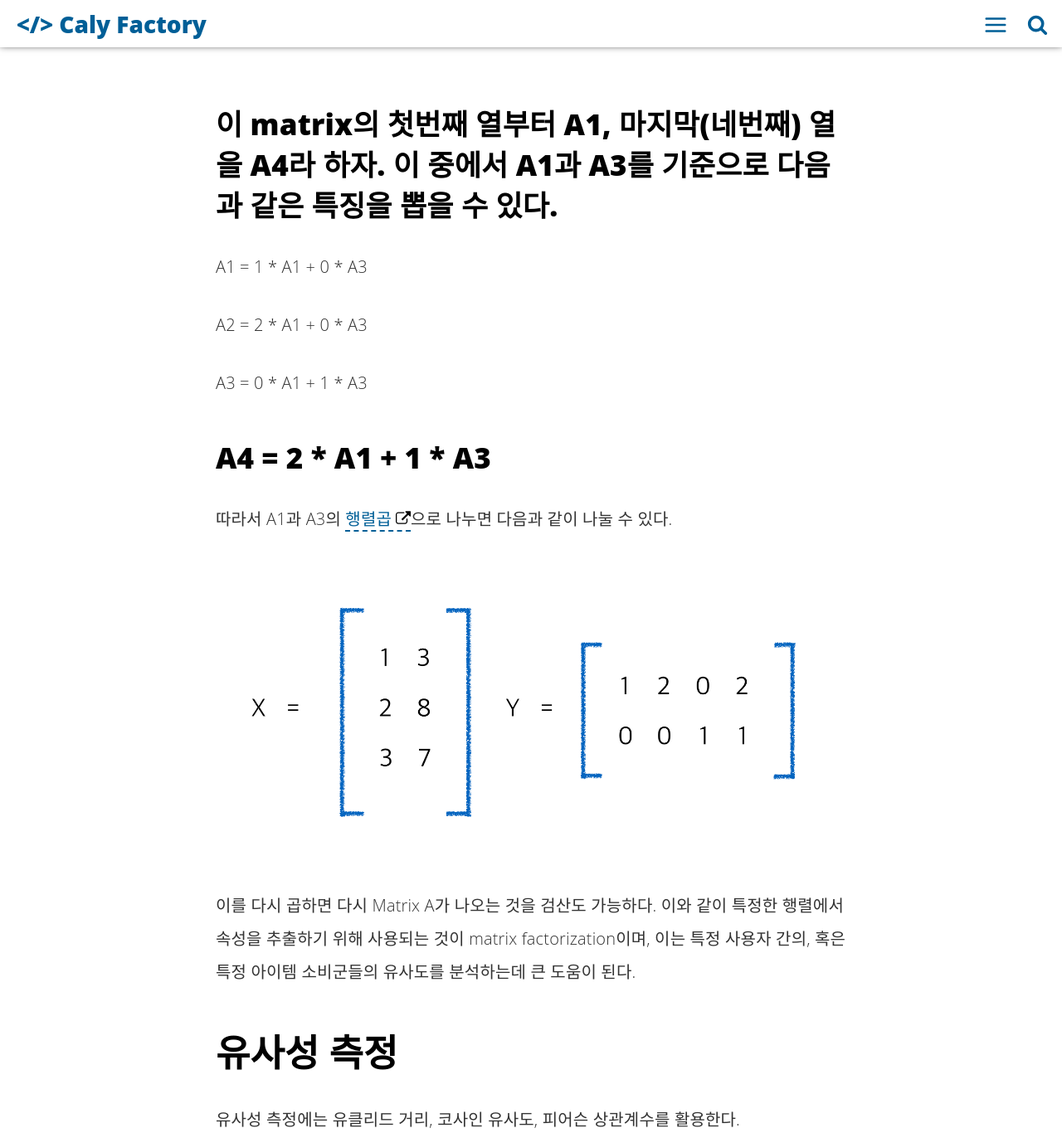
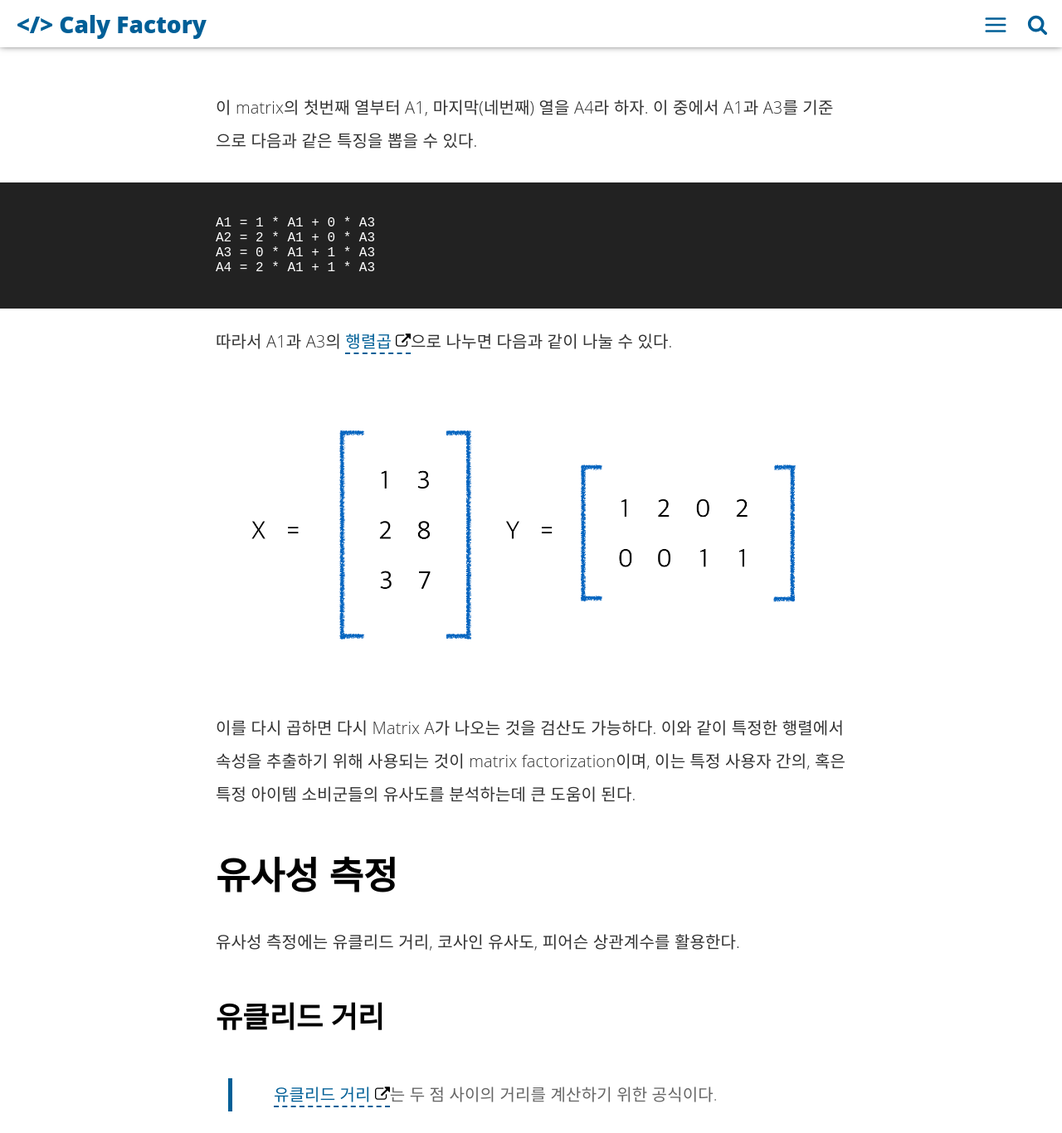
Before and after one commit to CalyFactory/CalyFactory.github.io, a Jekyll site: the page built from _posts/2017-01-27-추천시스템이란?[2].md, in a window 1280 px wide and 1400 px high, scrolled down 2186 px, cut to the strip 0-1366 px from the top of the window. Shown: the whole strip at 83% size. Built offline with Jekyll 4.4.1, drawn with Linux system fonts in a browser that asks for light colours; comment, search, counter and statistics services are not loaded; some of the changed text lies outside the part shown.

Commit message:
Update posting

```diff
--- a/_posts/2017-01-27-추천시스템이란?[2].md
+++ b/_posts/2017-01-27-추천시스템이란?[2].md
@@ -33,15 +33,13 @@ Non-negative matrix factorization
 ![Matrix A](https://github.com/CalyFactory/CalyFactory.github.io/blob/master/assets/img/refgjin/post3_A.png?raw=true)
 
 이 matrix의 첫번째 열부터 A1, 마지막(네번째) 열을 A4라 하자. 이 중에서 A1과 A3를 기준으로 다음과 같은 특징을 뽑을 수 있다.
----
+
+~~~
 A1 = 1 * A1 + 0 * A3
-
 A2 = 2 * A1 + 0 * A3
-
 A3 = 0 * A1 + 1 * A3
-
 A4 = 2 * A1 + 1 * A3
----
+~~~
 
 따라서 A1과 A3의 [행렬곱](https://en.wikipedia.org/wiki/Matrix_decomposition)으로 나누면 다음과 같이 나눌 수 있다.
 
@@ -55,20 +53,26 @@ A4 = 2 * A1 + 1 * A3
 
 유사성 측정에는 유클리드 거리, 코사인 유사도, 피어슨 상관계수를 활용한다.
 
-![Euclidean distance](https://wikimedia.org/api/rest_v1/media/math/render/svg/dc0281a964ec758cca02ab9ef91a7f54ac00d4b7)
 유클리드 거리
 ---
 >[유클리드 거리](https://ko.wikipedia.org/wiki/%EC%9C%A0%ED%81%B4%EB%A6%AC%EB%93%9C_%EA%B1%B0%EB%A6%AC)는 두 점 사이의 거리를 계산하기 위한 공식이다.
 
-![Cosine Similarity](https://wikimedia.org/api/rest_v1/media/math/render/svg/a71c4add4abded66efd42b202c76f6a59944a587)
+![Euclidean distance](https://wikimedia.org/api/rest_v1/media/math/render/svg/dc0281a964ec758cca02ab9ef91a7f54ac00d4b7)
+
+
 
 코사인 유사도
 ---
 >[코사인 유사도](https://ko.wikipedia.org/wiki/%EC%BD%94%EC%82%AC%EC%9D%B8_%EC%9C%A0%EC%82%AC%EB%8F%84)는 내적공간의 두 벡터 간 각도의 코사인 값을 이용해 측정된 벡터 간의 유사한 정도를 의미한다. 벡터의 크기가 아니라 방향의 유사도를 판단하는데 주 목적이 있다.
 
-![Pearson correlation coefficient](https://wikimedia.org/api/rest_v1/media/math/render/svg/f76ccfa7c2ed7f5b085115086107bbe25d329cec)
+![Cosine Similarity](https://wikimedia.org/api/rest_v1/media/math/render/svg/a71c4add4abded66efd42b202c76f6a59944a587)
+
+
+
 피어슨 상관계수
 ---
 >[피어슨 상관계수](https://ko.wikipedia.org/wiki/%EC%83%81%EA%B4%80%EB%B6%84%EC%84%9D#.ED.94.BC.EC.96.B4.EC.8A.A8_.EC.83.81.EA.B4.80.EA.B3.84.EC.88.98)는 두 변수간의 관련성을 구하기 위해 보편적으로 사용된다
 
+![Pearson correlation coefficient](https://wikimedia.org/api/rest_v1/media/math/render/svg/f76ccfa7c2ed7f5b085115086107bbe25d329cec)
+
 이를 이용해 matrix factorization을 이용한 특정 행에 대한 임의의 행렬A와 B의 곱을 구하고, 그에 대한 유사도를 측정한다.
```
